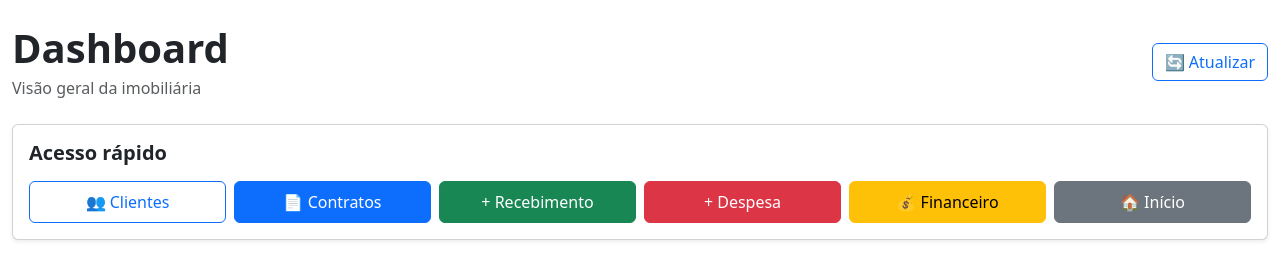
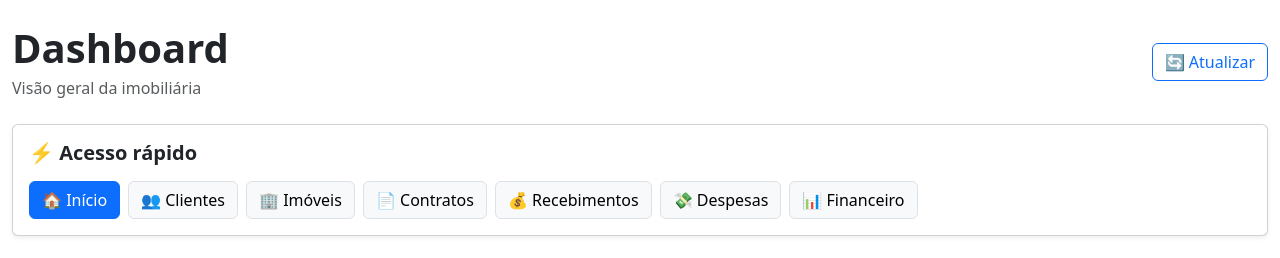
Before and after one commit to MarianeStriani/sistema-imobiliaria, a Next.js app: page / in a window 1280 px wide. Shown: the top 258 px of the page. Built offline with nearby package versions, Linux system fonts and the light colour scheme; no server answers; the database is empty.

Commit message:
Atualizar o page.js

```diff
--- a/app/page.js
+++ b/app/page.js
@@ -287,66 +287,62 @@ return (
   <div className="card-body">
 
     <h5 className="fw-bold mb-3">
-        Acesso rápido
+      ⚡ Acesso rápido
     </h5>
 
-      <div className="row g-2">
+    <div className="d-flex gap-2 flex-wrap">
 
-        <div className="col-6 col-md-2">
+      <a
+        href="/"
+        className="btn btn-primary"
+      >
+        🏠 Início
+      </a>
+
       <a
         href="/clientes"
-            className="btn btn-outline-primary w-100 py-2"
+        className="btn btn-light border"
       >
         👥 Clientes
       </a>
-        </div>
 
-        <div className="col-6 col-md-2">
+      <a
+        href="/imoveis"
+        className="btn btn-light border"
+      >
+        🏢 Imóveis
+      </a>
+
       <a
         href="/contratos"
-            className="btn btn-primary w-100 py-2"
+        className="btn btn-light border"
       >
         📄 Contratos
       </a>
+
+      <a
+        href="/recebimentos"
+        className="btn btn-light border"
+      >
+        💰 Recebimentos
+      </a>
+
+      <a
+        href="/despesas"
+        className="btn btn-light border"
+      >
+        💸 Despesas
+      </a>
+
+      <a
+        href="/financeiro"
+        className="btn btn-light border"
+      >
+        📊 Financeiro
+      </a>
+
     </div>
 
-        <div className="col-6 col-md-2">
-          <a
-            href="/recebimentos"
-            className="btn btn-success w-100 py-2"
-          >
-            + Recebimento
-          </a>
-        </div>
-
-        <div className="col-6 col-md-2">
-          <a
-            href="/despesas"
-            className="btn btn-danger w-100 py-2"
-          >
-            + Despesa
-          </a>
-        </div>
-
-        <div className="col-6 col-md-2">
-          <a
-            href="/financeiro"
-            className="btn btn-warning w-100 py-2"
-          >
-            💰 Financeiro
-          </a>
-        </div>
-
-        <div className="col-6 col-md-2">
-          <a
-            href="/"
-            className="btn btn-secondary w-100 py-2"
-          >
-            🏠 Início
-          </a>
-        </div>
-
-      </div>
   </div>
 </div>
 
```
Lines whose indentation alone changed are shown as unchanged.
